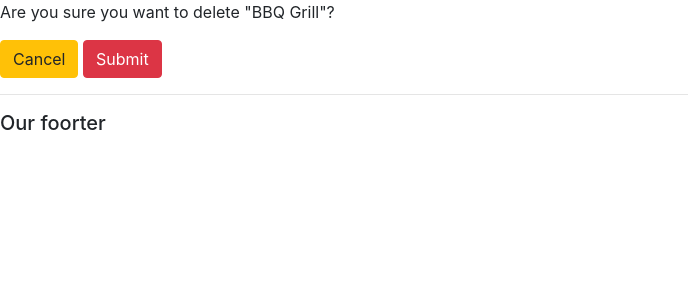
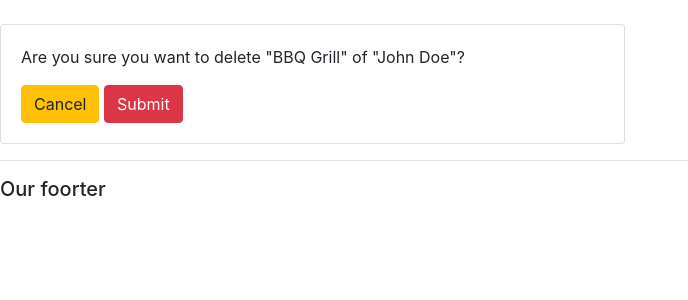
Before and after one commit to Kevingtxz/CMS-Django, a Django app: page /delete_order/2/ in a window 1280 px wide. Shown: the part 56-356 px from the top of the page, without its empty margins (0-688 px from the left). Run offline with Django 3.2, Linux system fonts and the light colour scheme; data comes from the database, SQL or seed files in the repository; both versions use the stored data as it was after the commit; some libraries are stand-ins or nearby versions.

Commit message:
Fixing bug and styling delete

```diff
--- a/api/accounts/templates/accounts/customer.html
+++ b/api/accounts/templates/accounts/customer.html
@@ -68,8 +68,8 @@
 						<td>{{order.product.category}}</td>
 						<td>{{order.date_created}}</td>
 						<td>{{order.status}}</td>
-						<td><a class="btn btn-sm btn-info"  href="{% url 'update_order' order.id %}">Update</a></td>
-						<td><a class="btn btn-sm btn-danger"  href="">Remove</a></td>
+						<td><a class="btn btn-sm btn-info" href="{% url 'update_order' order.id %}">Update</a></td>
+						<td><a class="btn btn-sm btn-danger" href="{% url 'delete_order' order.id %}">Delete</a></td>
 					</tr>
 
 				{% endfor %}
--- a/api/accounts/templates/accounts/delete.html
+++ b/api/accounts/templates/accounts/delete.html
@@ -2,13 +2,18 @@
 {% load static %}
 {% block content %}
 
-<p>Are you sure you want to delete "{{item}}"?</p>
-
-<form action="{% url 'delete_order' item.id  %}" method="POST">
-
-    <a class="btn btn-warning" href="{% url 'home' %}">Cancel</a>
-
-    <input class="btn btn-danger" type="submit" name="Confirm">
-</form>
+<br>
+<div class="row">
+    <div class="col-md-6">
+        <div class="card card-body">
+            <p>Are you sure you want to delete "{{item}}" of "{{item.customer}}"?</p>
+            <form action="{% url 'delete_order' item.id  %}" method="POST">
+                {% csrf_token %}
+                <a class="btn btn-warning" href="{% url 'home' %}">Cancel</a>
+                <input class="btn btn-danger" type="submit" name="Confirm">
+            </form>
+        </div>
+    </div>
+</div>
 
 {% endblock %}
--- a/api/accounts/urls.py
+++ b/api/accounts/urls.py
@@ -2,7 +2,7 @@ from django.urls import path
 from . import views
 
 urlpatterns = [
-    path('', views.home),
+    path('', views.home, name="home"),
     path('products/', views.products),
     path('customer/<str:pk_test>/', views.customer),
     path('create_order/', views.createOrder, name="create_order"),
--- a/api/accounts/views.py
+++ b/api/accounts/views.py
@@ -54,5 +54,8 @@ def updateOrder(request, pk):
 
 def deleteOrder(request, pk):
     order = Order.objects.get(id=pk)
+    if request.method == "POST":
+        order.delete()
+        return redirect('/')
     context = {'item':order}
     return render(request, 'accounts/delete.html', context)
```
Also changed, not shown: api/accounts/templates/accounts/order_form.html (+12 -6 lines), api/db.sqlite3.
